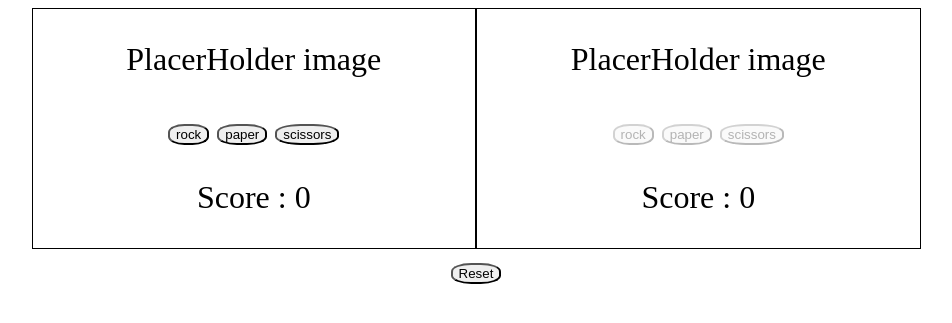
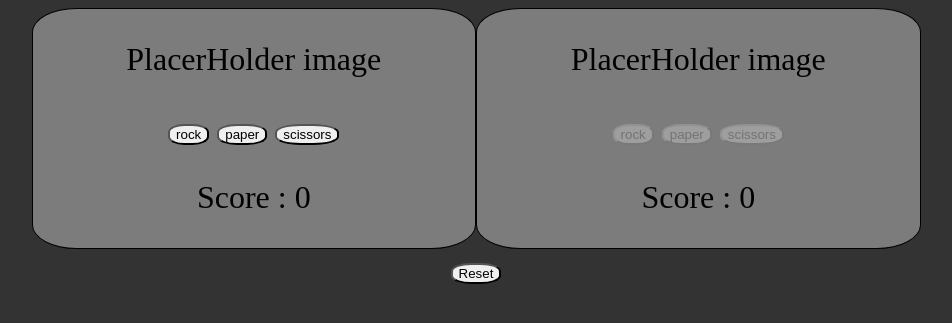
Before and after one commit to SacleuxBenoit/ShiFuMi, a PHP site: page / in a window 1280 px wide. Shown: the top 323 px of the page, without its empty margins (164-1116 px from the left). Run offline with PHP 8.4, Linux system fonts and the light colour scheme.

Commit message:
update bgrc and border-radius for #player && #bot, change color for #result

```diff
--- a/css/index.css
+++ b/css/index.css
@@ -6,20 +6,26 @@ body{
     '. result result .'
     '. divButtonPlayAgain divButtonPlayAgain .';
     font-size: 2em;
+    background-color: rgb(51, 51, 51);
 }
 
 #player{
     grid-area: player;
     border: 1px solid black;
+    border-radius: 10%;
+    background-color: rgb(124, 124, 124);
 }
 
 #bot{
     grid-area: bot;
     border: 1px solid black;
+    border-radius: 10%;
+    background-color: rgb(124, 124, 124);
 }
 
 #result{
     grid-area: result;
+    color: white;
 }
 
 #divButtonReset{
```
